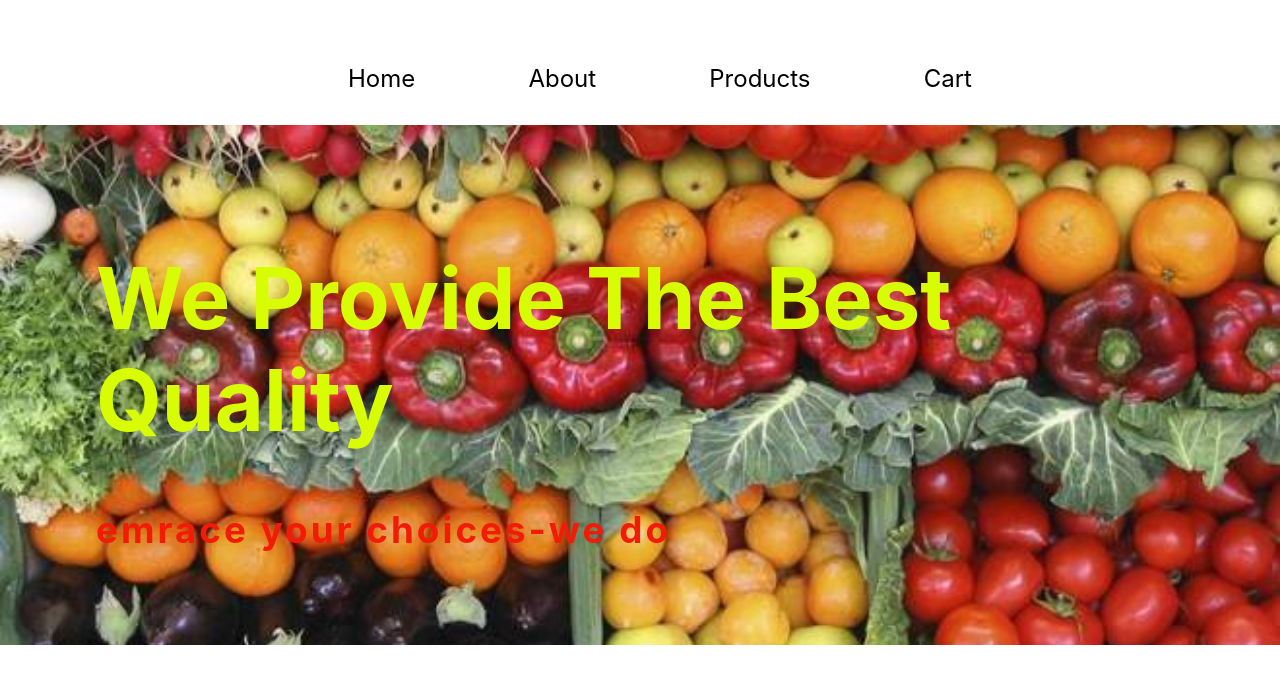
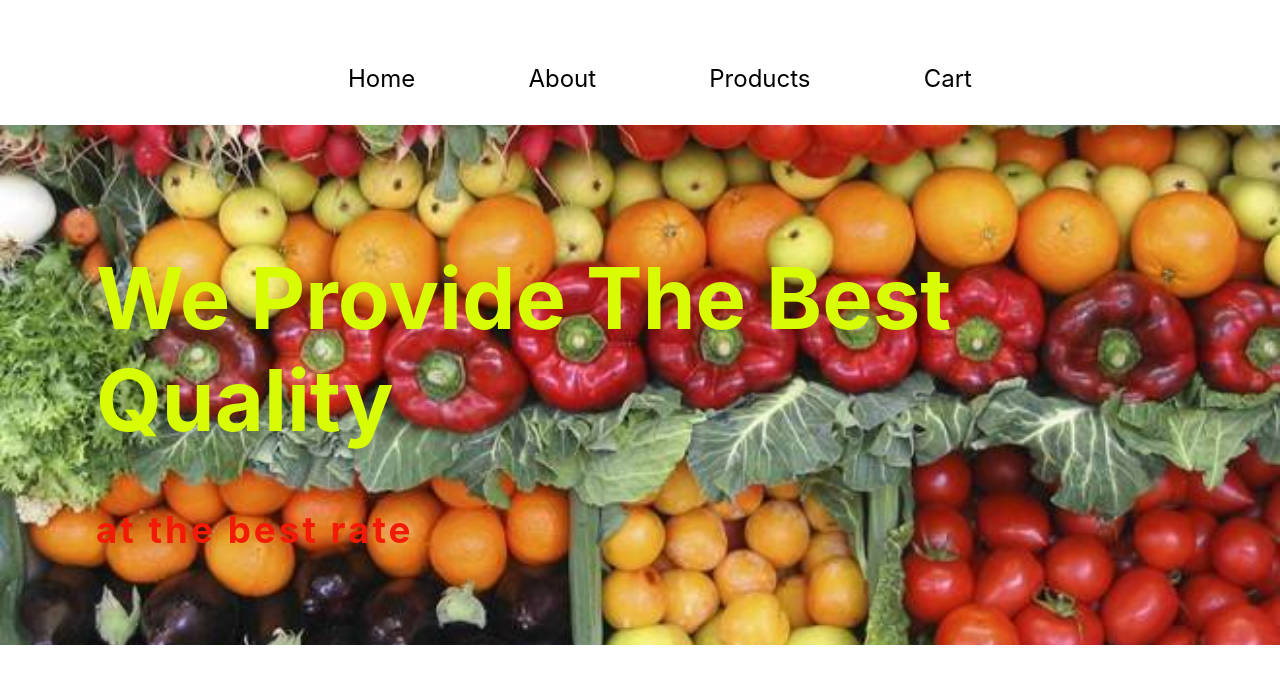
Before and after one commit to arunpratapsingh17/food_bazaar, a React (Create React App) app: page / in a window 1280 px wide. Shown: the top 684 px of the page. Built offline with nearby package versions, Linux system fonts and the light colour scheme.

Commit message:
HEader title change

```diff
--- a/src/components/Hero.js
+++ b/src/components/Hero.js
@@ -5,7 +5,7 @@ const Hero = ({children}) => {
         <div className="hero">
       <div className="banner">
         <h1 className="hero-title">We provide the best quality</h1>
-        <p className="hero-subtitle">emrace your choices-we do</p>
+        <p className="hero-subtitle">at the best rate</p>
         {children}
       </div>
     </div>
```
